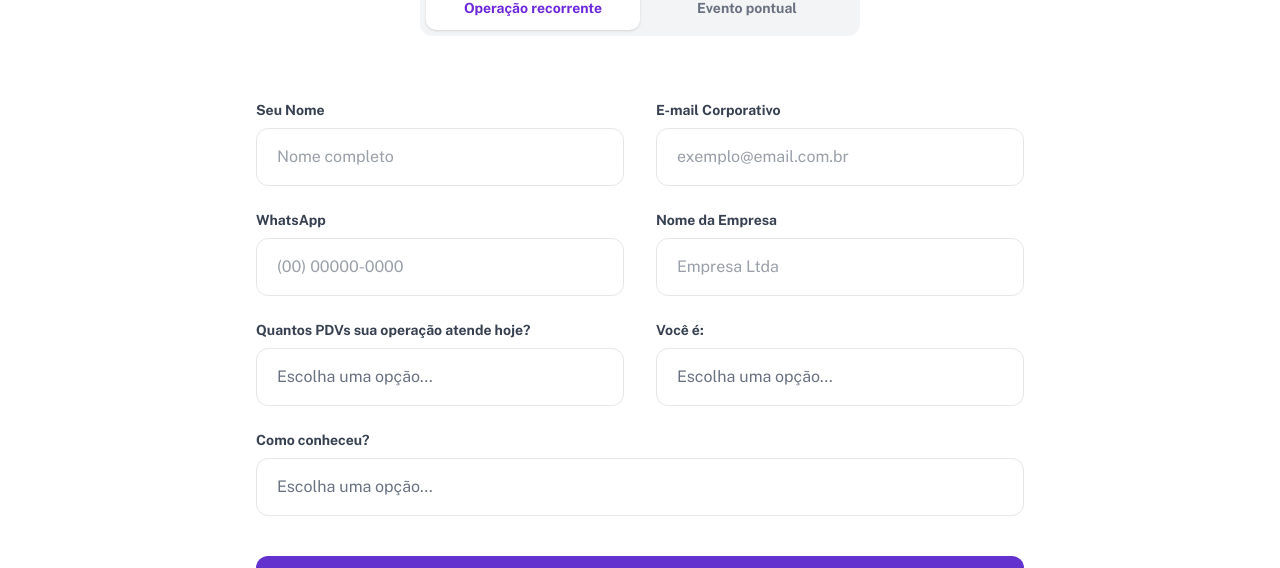
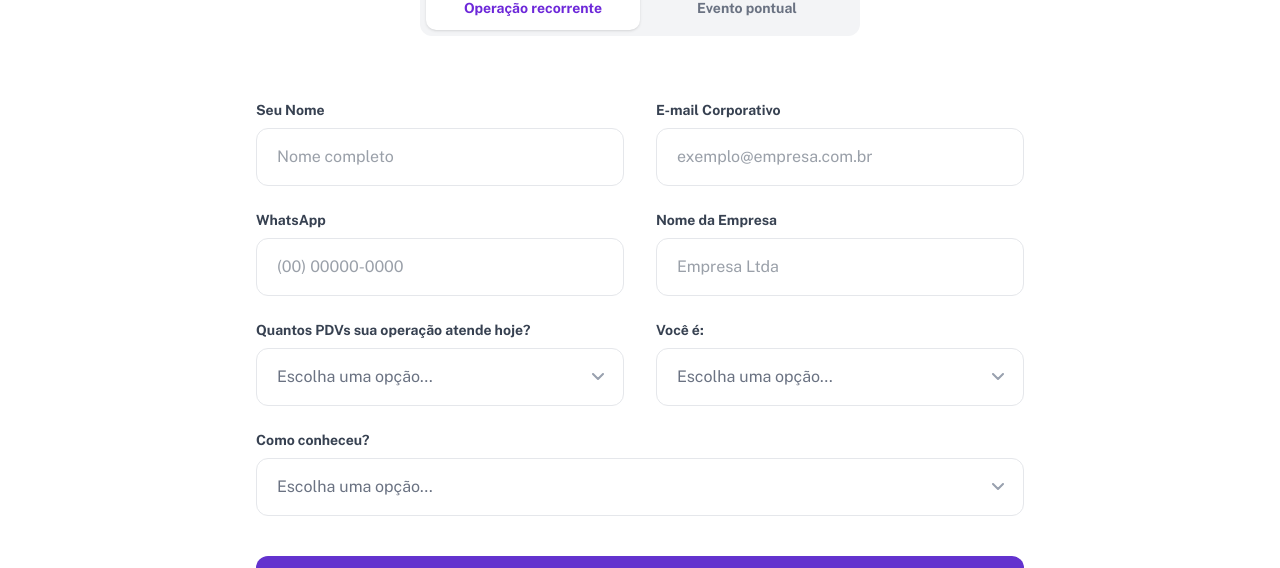
Before and after one commit to tecnologia-agencia-cow/lp-musica, a Next.js app: page / in a window 1280 px wide. Shown: the part 7320-7888 px from the top of the page. Built offline with nearby package versions, Linux system fonts and the light colour scheme.

Commit message:
feat: add form validation, real-time input formatting, and error state management to QuoteForm

```diff
--- a/src/components/QuoteForm.tsx
+++ b/src/components/QuoteForm.tsx
@@ -4,9 +4,22 @@ import { useState } from 'react';
 import { motion } from 'framer-motion';
 import { useRouter } from 'next/navigation';
 
+interface FormErrors {
+  nome?: string;
+  email?: string;
+  whatsapp?: string;
+  empresa?: string;
+  pdvs?: string;
+  perfil?: string;
+  origem?: string;
+}
+
 export function QuoteForm() {
   const router = useRouter();
   const [tab, setTab] = useState<'recorrente' | 'pontual'>('recorrente');
+  const [isSubmitting, setIsSubmitting] = useState(false);
+  const [errors, setErrors] = useState<FormErrors>({});
+
   const [formData, setFormData] = useState({
     nome: '',
     email: '',
@@ -17,8 +30,52 @@ export function QuoteForm() {
     origem: ''
   });
 
-  const handleSubmit = (e: React.FormEvent) => {
+  const validateEmail = (email: string) => {
+    const commonDomains = [
+      'gmail.com', 'hotmail.com', 'outlook.com', 'yahoo.com',
+      'icloud.com', 'live.com', 'msn.com', 'aol.com', 'terra.com.br', 'uol.com.br', 'bol.com.br'
+    ];
+    const domain = email.split('@')[1]?.toLowerCase();
+
+    if (!domain) return false;
+    if (commonDomains.some(d => domain.includes(d))) return false;
+    return true;
+  };
+
+  const validateForm = (): boolean => {
+    const newErrors: FormErrors = {};
+
+    if (formData.nome.trim().length < 3) {
+      newErrors.nome = 'Por favor, insira seu nome completo.';
+    }
+
+    if (!validateEmail(formData.email)) {
+      newErrors.email = 'Por favor, use um e-mail corporativo.';
+    }
+
+    const phoneDigits = formData.whatsapp.replace(/\D/g, '');
+    if (phoneDigits.length < 10) {
+      newErrors.whatsapp = 'Por favor, insira um WhatsApp válido.';
+    }
+
+    if (formData.empresa.trim().length < 2) {
+      newErrors.empresa = 'Por favor, insira o nome da sua empresa.';
+    }
+
+    if (!formData.pdvs) newErrors.pdvs = 'Campo obrigatório';
+    if (!formData.perfil) newErrors.perfil = 'Campo obrigatório';
+    if (!formData.origem) newErrors.origem = 'Campo obrigatório';
+
+    setErrors(newErrors);
+    return Object.keys(newErrors).length === 0;
+  };
+
+  const handleSubmit = async (e: React.FormEvent) => {
     e.preventDefault();
+
+    if (!validateForm()) return;
+
+    setIsSubmitting(true);
 
     const message = `*Novo Interesse - Música para Eventos*
 ---
@@ -48,12 +105,36 @@ Olá, gostaria de receber um orçamento para minha operação.`;
       });
     }
 
+    // Redirect to WhatsApp and success page
+    window.open(whatsappUrl, '_blank');
     router.push('/sucesso');
+  };
+
+  const formatWhatsApp = (value: string) => {
+    const numbers = value.replace(/\D/g, '');
+    if (numbers.length <= 11) {
+      return numbers
+        .replace(/^(\d{2})(\d)/g, '($1) $2')
+        .replace(/(\d{5})(\d)/, '$1-$2')
+        .replace(/(-\d{4})\d+?$/, '$1');
+    }
+    return value.slice(0, 15);
   };
 
   const handleChange = (e: React.ChangeEvent<HTMLInputElement | HTMLSelectElement>) => {
     const { name, value } = e.target;
-    setFormData(prev => ({ ...prev, [name]: value }));
+    let finalValue = value;
+
+    if (name === 'whatsapp') {
+      finalValue = formatWhatsApp(value);
+    }
+
+    setFormData(prev => ({ ...prev, [name]: finalValue }));
+
+    // Clear error when user types
+    if (errors[name as keyof FormErrors]) {
+      setErrors(prev => ({ ...prev, [name]: undefined }));
+    }
   };
 
   return (
@@ -96,12 +177,16 @@ Olá, gostaria de receber um orçamento para minha operação.`;
             <input
               type="text"
               name="nome"
-              required
               value={formData.nome}
               onChange={handleChange}
               placeholder="Nome completo"
-              className="w-full bg-white border border-gray-200 rounded-[12px] px-5 py-4 text-gray-700 focus:outline-none focus:ring-2 focus:ring-[#6D28D9]/20 focus:border-[#6D28D9] transition-all"
+              className={`w-full bg-white border rounded-[12px] px-5 py-4 text-gray-700 focus:outline-none focus:ring-2 transition-all ${
+                errors.nome
+                  ? 'border-red-500 focus:ring-red-500/20 focus:border-red-500'
+                  : 'border-gray-200 focus:ring-[#6D28D9]/20 focus:border-[#6D28D9]'
+              }`}
             />
+            {errors.nome && <span className="text-red-500 text-xs font-medium">{errors.nome}</span>}
           </div>
 
           <div className="flex flex-col gap-2">
@@ -109,12 +194,16 @@ Olá, gostaria de receber um orçamento para minha operação.`;
             <input
               type="email"
               name="email"
-              required
               value={formData.email}
               onChange={handleChange}
-              placeholder="exemplo@email.com.br"
-              className="w-full bg-white border border-gray-200 rounded-[12px] px-5 py-4 text-gray-700 focus:outline-none focus:ring-2 focus:ring-[#6D28D9]/20 focus:border-[#6D28D9] transition-all"
+              placeholder="exemplo@empresa.com.br"
+              className={`w-full bg-white border rounded-[12px] px-5 py-4 text-gray-700 focus:outline-none focus:ring-2 transition-all ${
+                errors.email
+                  ? 'border-red-500 focus:ring-red-500/20 focus:border-red-500'
+                  : 'border-gray-200 focus:ring-[#6D28D9]/20 focus:border-[#6D28D9]'
+              }`}
             />
+            {errors.email && <span className="text-red-500 text-xs font-medium">{errors.email}</span>}
           </div>
 
           <div className="flex flex-col gap-2">
@@ -122,12 +211,16 @@ Olá, gostaria de receber um orçamento para minha operação.`;
             <input
               type="text"
               name="whatsapp"
-              required
               value={formData.whatsapp}
               onChange={handleChange}
               placeholder="(00) 00000-0000"
-              className="w-full bg-white border border-gray-200 rounded-[12px] px-5 py-4 text-gray-700 focus:outline-none focus:ring-2 focus:ring-[#6D28D9]/20 focus:border-[#6D28D9] transition-all"
+              className={`w-full bg-white border rounded-[12px] px-5 py-4 text-gray-700 focus:outline-none focus:ring-2 transition-all ${
+                errors.whatsapp
+                  ? 'border-red-500 focus:ring-red-500/20 focus:border-red-500'
+                  : 'border-gray-200 focus:ring-[#6D28D9]/20 focus:border-[#6D28D9]'
+              }`}
             />
+            {errors.whatsapp && <span className="text-red-500 text-xs font-medium">{errors.whatsapp}</span>}
           </div>
 
           <div className="flex flex-col gap-2">
@@ -135,22 +228,30 @@ Olá, gostaria de receber um orçamento para minha operação.`;
             <input
               type="text"
               name="empresa"
-              required
               value={formData.empresa}
               onChange={handleChange}
               placeholder="Empresa Ltda"
-              className="w-full bg-white border border-gray-200 rounded-[12px] px-5 py-4 text-gray-700 focus:outline-none focus:ring-2 focus:ring-[#6D28D9]/20 focus:border-[#6D28D9] transition-all"
+              className={`w-full bg-white border rounded-[12px] px-5 py-4 text-gray-700 focus:outline-none focus:ring-2 transition-all ${
+                errors.empresa
+                  ? 'border-red-500 focus:ring-red-500/20 focus:border-red-500'
+                  : 'border-gray-200 focus:ring-[#6D28D9]/20 focus:border-[#6D28D9]'
+              }`}
             />
+            {errors.empresa && <span className="text-red-500 text-xs font-medium">{errors.empresa}</span>}
           </div>
 
           <div className="flex flex-col gap-2">
             <label className="text-sm font-bold text-[#374151]">Quantos PDVs sua operação atende hoje?</label>
+            <div className="relative">
               <select
                 name="pdvs"
-              required
                 value={formData.pdvs}
                 onChange={handleChange}
-              className="w-full bg-white border border-gray-200 rounded-[12px] px-5 py-4 text-gray-500 focus:outline-none focus:ring-2 focus:ring-[#6D28D9]/20 focus:border-[#6D28D9] transition-all appearance-none"
+                className={`w-full bg-white border rounded-[12px] px-5 py-4 text-gray-500 focus:outline-none focus:ring-2 transition-all appearance-none ${
+                  errors.pdvs
+                    ? 'border-red-500 focus:ring-red-500/20 focus:border-red-500'
+                    : 'border-gray-200 focus:ring-[#6D28D9]/20 focus:border-[#6D28D9]'
+                }`}
               >
                 <option value="">Escolha uma opção...</option>
                 <option value="1 a 20 PDVs">1 a 20 PDVs</option>
@@ -158,16 +259,27 @@ Olá, gostaria de receber um orçamento para minha operação.`;
                 <option value="51 a 100 PDVs">51 a 100 PDVs</option>
                 <option value="Mais de 100 PDVs">Mais de 100 PDVs</option>
               </select>
+              <div className="absolute right-5 top-1/2 -translate-y-1/2 pointer-events-none text-gray-400">
+                <svg width="12" height="8" viewBox="0 0 12 8" fill="none" xmlns="http://www.w3.org/2000/svg">
+                  <path d="M1 1L6 6L11 1" stroke="currentColor" strokeWidth="2" strokeLinecap="round" strokeLinejoin="round"/>
+                </svg>
+              </div>
+            </div>
+            {errors.pdvs && <span className="text-red-500 text-xs font-medium">{errors.pdvs}</span>}
           </div>
 
           <div className="flex flex-col gap-2">
             <label className="text-sm font-bold text-[#374151]">Você é:</label>
+            <div className="relative">
               <select
                 name="perfil"
-              required
                 value={formData.perfil}
                 onChange={handleChange}
-              className="w-full bg-white border border-gray-200 rounded-[12px] px-5 py-4 text-gray-500 focus:outline-none focus:ring-2 focus:ring-[#6D28D9]/20 focus:border-[#6D28D9] transition-all appearance-none"
+                className={`w-full bg-white border rounded-[12px] px-5 py-4 text-gray-500 focus:outline-none focus:ring-2 transition-all appearance-none ${
+                  errors.perfil
+                    ? 'border-red-500 focus:ring-red-500/20 focus:border-red-500'
+                    : 'border-gray-200 focus:ring-[#6D28D9]/20 focus:border-[#6D28D9]'
+                }`}
               >
                 <option value="">Escolha uma opção...</option>
                 <option value="Operador de rádio/mídia">Operador de rádio/mídia</option>
@@ -175,16 +287,27 @@ Olá, gostaria de receber um orçamento para minha operação.`;
                 <option value="Produtor de eventos">Produtor de eventos</option>
                 <option value="Outro">Outro</option>
               </select>
+              <div className="absolute right-5 top-1/2 -translate-y-1/2 pointer-events-none text-gray-400">
+                <svg width="12" height="8" viewBox="0 0 12 8" fill="none" xmlns="http://www.w3.org/2000/svg">
+                  <path d="M1 1L6 6L11 1" stroke="currentColor" strokeWidth="2" strokeLinecap="round" strokeLinejoin="round"/>
+                </svg>
+              </div>
+            </div>
+            {errors.perfil && <span className="text-red-500 text-xs font-medium">{errors.perfil}</span>}
           </div>
 
           <div className="md:col-span-2 flex flex-col gap-2">
             <label className="text-sm font-bold text-[#374151]">Como conheceu?</label>
+            <div className="relative">
               <select
                 name="origem"
-              required
                 value={formData.origem}
                 onChange={handleChange}
-              className="w-full bg-white border border-gray-200 rounded-[12px] px-5 py-4 text-gray-500 focus:outline-none focus:ring-2 focus:ring-[#6D28D9]/20 focus:border-[#6D28D9] transition-all appearance-none"
+                className={`w-full bg-white border rounded-[12px] px-5 py-4 text-gray-500 focus:outline-none focus:ring-2 transition-all appearance-none ${
+                  errors.origem
+                    ? 'border-red-500 focus:ring-red-500/20 focus:border-red-500'
+                    : 'border-gray-200 focus:ring-[#6D28D9]/20 focus:border-[#6D28D9]'
+                }`}
               >
                 <option value="">Escolha uma opção...</option>
                 <option value="Instagram / Facebook">Instagram / Facebook</option>
@@ -192,14 +315,22 @@ Olá, gostaria de receber um orçamento para minha operação.`;
                 <option value="Google / Pesquisa">Google / Pesquisa</option>
                 <option value="Indicação">Indicação</option>
               </select>
+              <div className="absolute right-5 top-1/2 -translate-y-1/2 pointer-events-none text-gray-400">
+                <svg width="12" height="8" viewBox="0 0 12 8" fill="none" xmlns="http://www.w3.org/2000/svg">
+                  <path d="M1 1L6 6L11 1" stroke="currentColor" strokeWidth="2" strokeLinecap="round" strokeLinejoin="round"/>
+                </svg>
+              </div>
+            </div>
+            {errors.origem && <span className="text-red-500 text-xs font-medium">{errors.origem}</span>}
           </div>
 
           <div className="md:col-span-2 mt-4">
             <button
               type="submit"
-              className="w-full bg-[#6332CE] text-white py-5 rounded-[12px] font-bold text-lg hover:bg-[#5225b3] transition-all active:scale-[0.98] cursor-pointer"
+              disabled={isSubmitting}
+              className="w-full bg-[#6332CE] text-white py-5 rounded-[12px] font-bold text-lg hover:bg-[#5225b3] transition-all active:scale-[0.98] cursor-pointer disabled:opacity-50 disabled:cursor-not-allowed"
             >
-              Enviar Interesse
+              {isSubmitting ? 'Enviando...' : 'Enviar Interesse'}
             </button>
           </div>
         </form>
```
Lines whose indentation alone changed are shown as unchanged.
